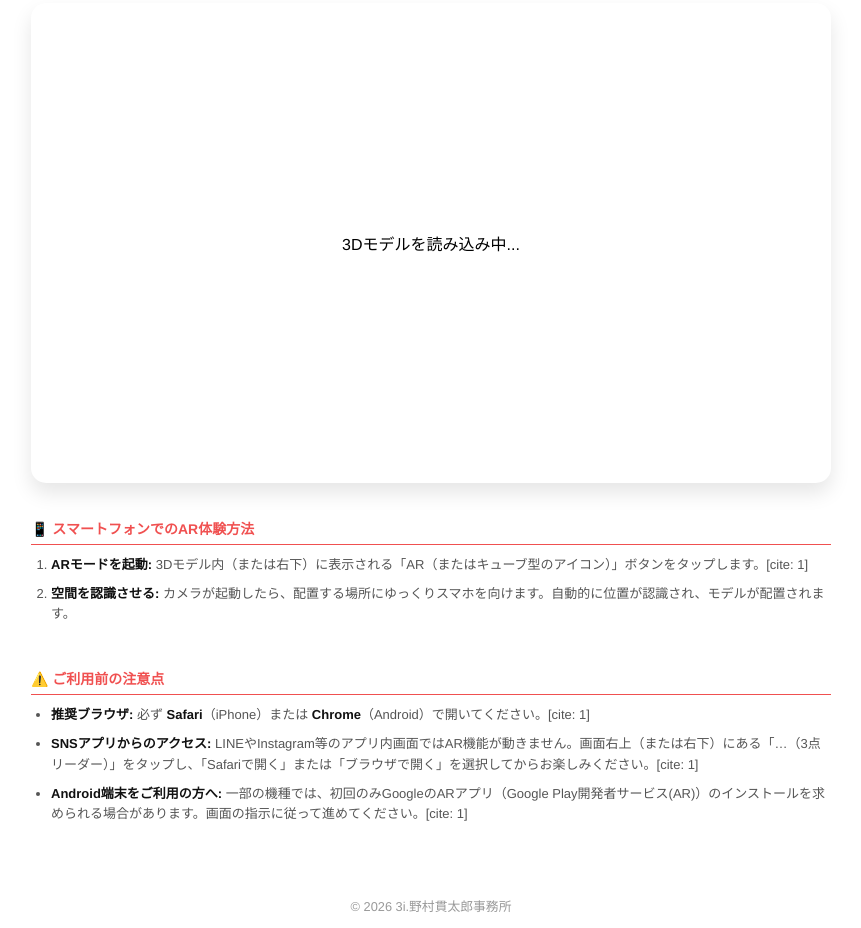
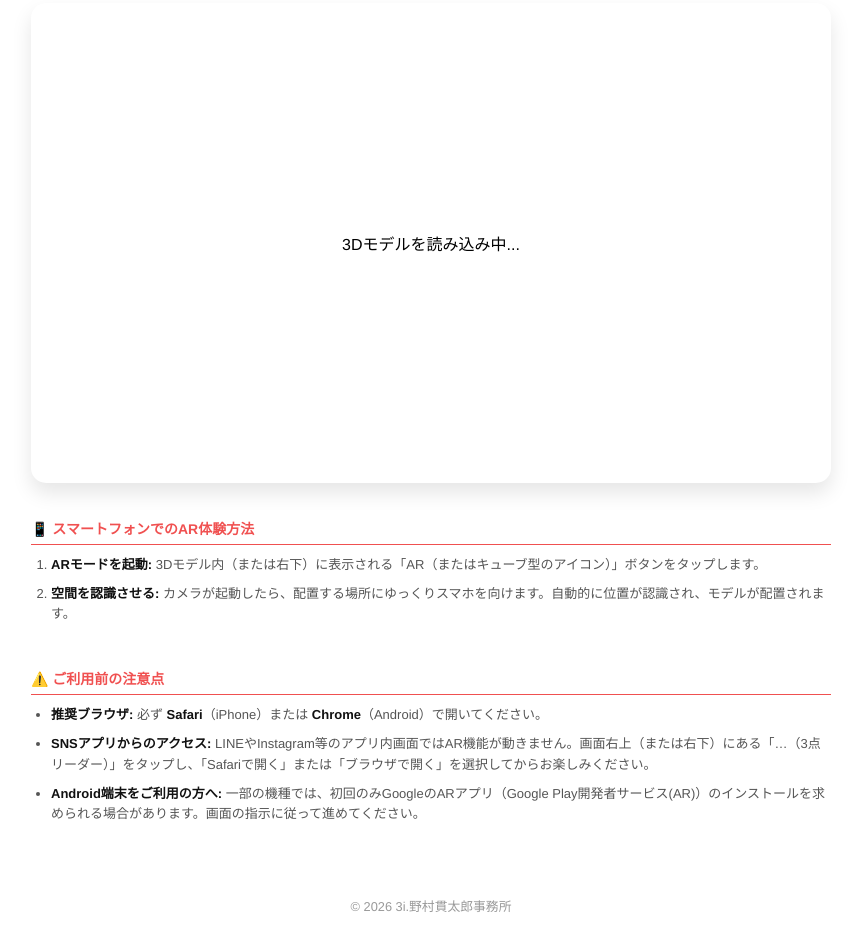
Before and after one commit to kantarohub/yawatauma, a plain HTML site: page index.html in a window 1280 px wide. Shown: the part 223-1151 px from the top of the page, without its empty margins (209-1070 px from the left). Drawn offline with Linux system fonts and the light colour scheme; some packages are replaced by stand-ins of ours; a script that the page names is missing.

Commit message:
文章修正

```diff
--- a/index.html
+++ b/index.html
@@ -48,7 +48,7 @@
     <section class="ar-steps">
         <h3>📱 スマートフォンでのAR体験方法</h3>
         <ol>
-            <li><strong>ARモードを起動:</strong> 3Dモデル内（または右下）に表示される「AR（またはキューブ型のアイコン）」ボタンをタップします。[cite: 1]</li>
+            <li><strong>ARモードを起動:</strong> 3Dモデル内（または右下）に表示される「AR（またはキューブ型のアイコン）」ボタンをタップします。</li>
             <li><strong>空間を認識させる:</strong> カメラが起動したら、配置する場所にゆっくりスマホを向けます。自動的に位置が認識され、モデルが配置されます。</li>
     </section>
 
@@ -56,9 +56,9 @@
     <section class="ar-notes">
         <h3>⚠️ ご利用前の注意点</h3>
         <ul>
-            <li><strong>推奨ブラウザ:</strong> 必ず <strong>Safari</strong>（iPhone）または <strong>Chrome</strong>（Android）で開いてください。[cite: 1]</li>
-            <li><strong>SNSアプリからのアクセス:</strong> LINEやInstagram等のアプリ内画面ではAR機能が動きません。画面右上（または右下）にある「…（3点リーダー）」をタップし、「Safariで開く」または「ブラウザで開く」を選択してからお楽しみください。[cite: 1]</li>
-            <li><strong>Android端末をご利用の方へ:</strong> 一部の機種では、初回のみGoogleのARアプリ（Google Play開発者サービス(AR)）のインストールを求められる場合があります。画面の指示に従って進めてください。[cite: 1]</li>
+            <li><strong>推奨ブラウザ:</strong> 必ず <strong>Safari</strong>（iPhone）または <strong>Chrome</strong>（Android）で開いてください。</li>
+            <li><strong>SNSアプリからのアクセス:</strong> LINEやInstagram等のアプリ内画面ではAR機能が動きません。画面右上（または右下）にある「…（3点リーダー）」をタップし、「Safariで開く」または「ブラウザで開く」を選択してからお楽しみください。</li>
+            <li><strong>Android端末をご利用の方へ:</strong> 一部の機種では、初回のみGoogleのARアプリ（Google Play開発者サービス(AR)）のインストールを求められる場合があります。画面の指示に従って進めてください。</li>
         </ul>
     </section>
 
```
